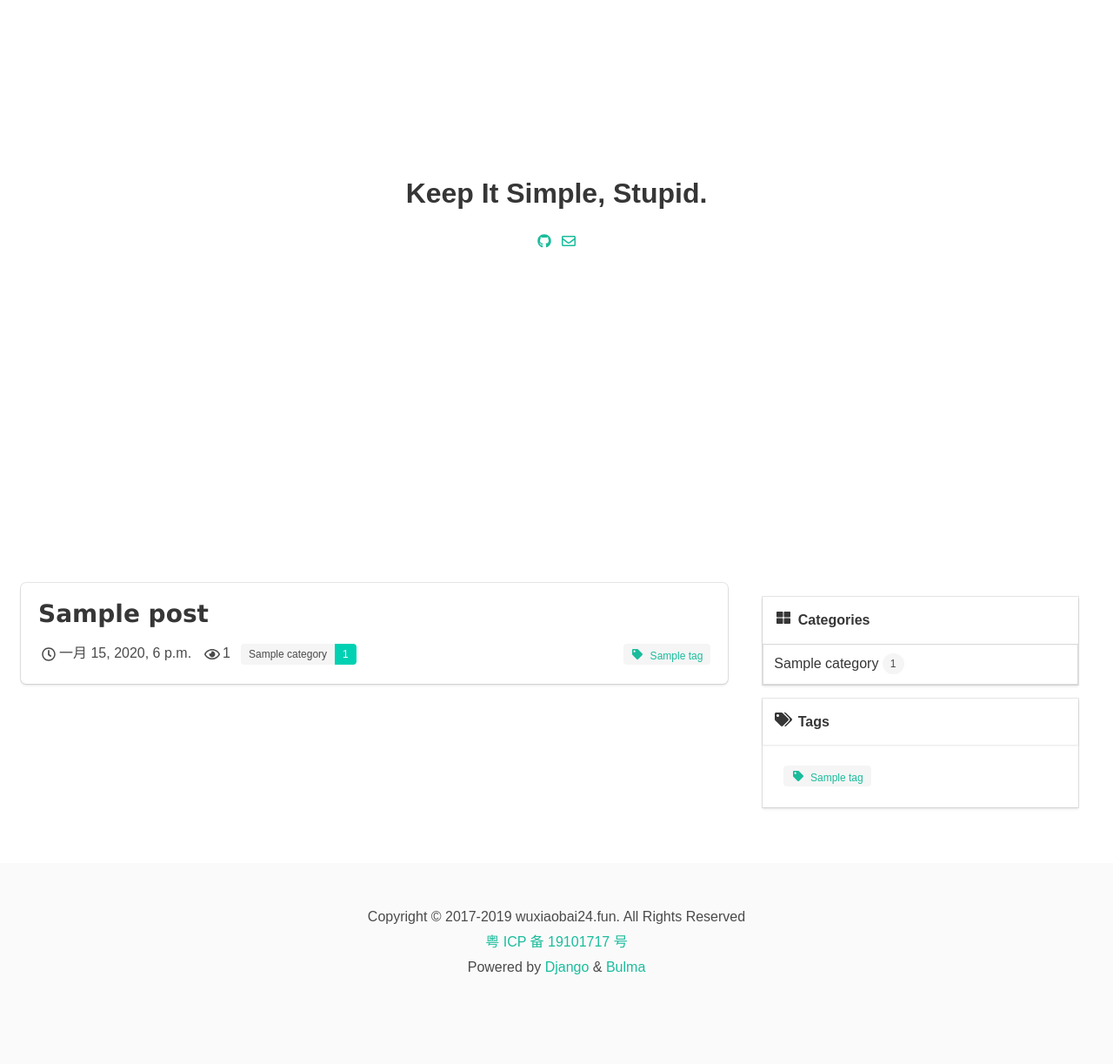
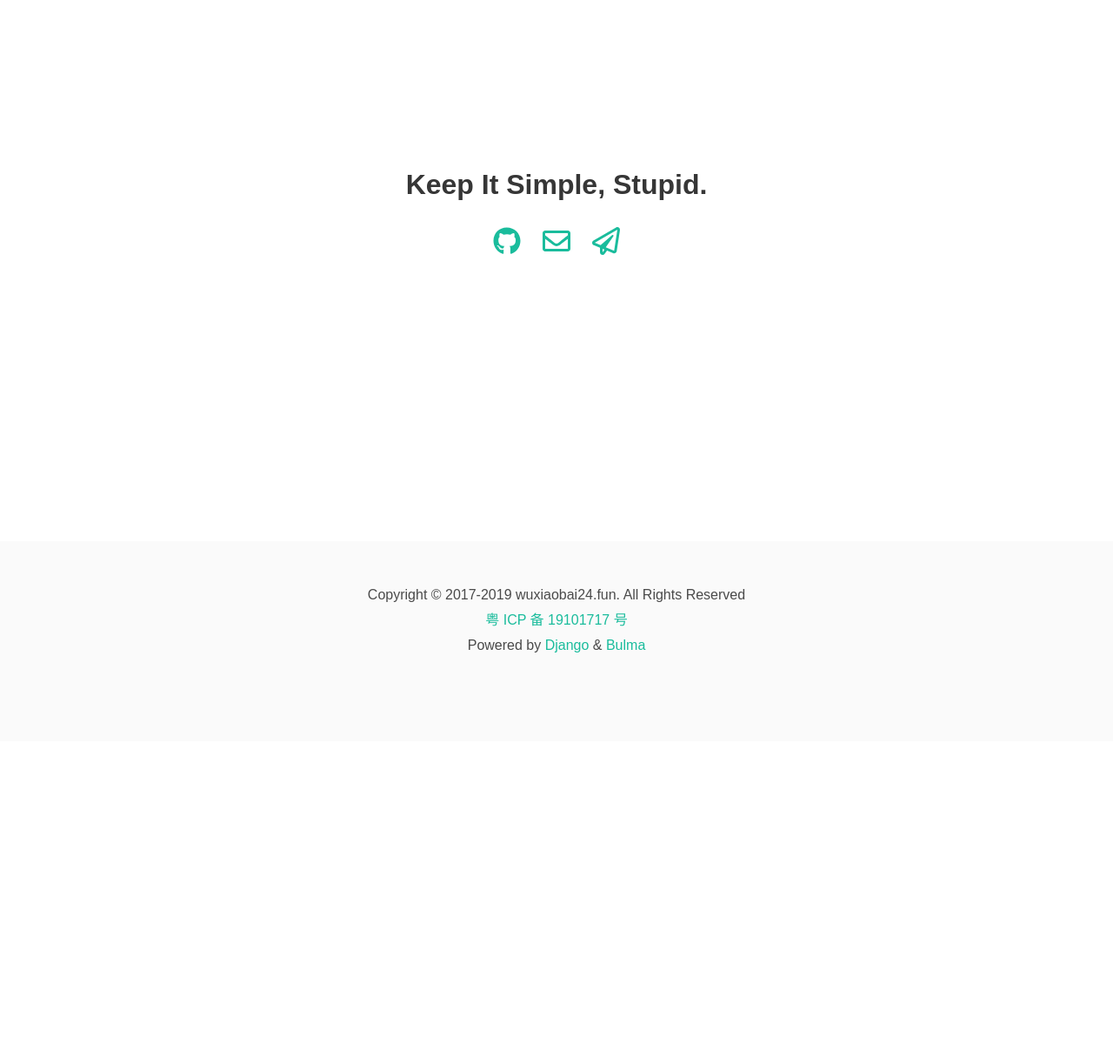
Before and after one commit to wuxiaobai24/django-blog, a Django app: page / in a window 1280 px wide. Shown: the part 178-1401 px from the top of the page at 87% size. After the commit the page ends 928 px from the top, so only its background shows below. Run offline with Django 3.2, Linux system fonts and the light colour scheme; tables that the repository leaves empty hold one stand-in row (values such as "Sample post"); some libraries are stand-ins or nearby versions.

Commit message:
Add Home page which only have a hero section

```diff
--- a/mysite/blog/templates/blog/_hero.html
+++ /dev/null
@@ -1,22 +0,0 @@
-<!-- hero -->
-<section class="hero is-fullheight-with-navbar">
-  <div class="hero-body">
-    <div class="container">
-      <p class="title has-text-centered">
-        Keep It Simple, Stupid.
-      </p>
-      <div class="has-text-centered">
-        <span class="icon">
-          <a href="https://github.com/wuxiaobai24">
-            <i class="fab fa-github"></i>
-          </a>
-        </span>
-        <span class="icon">
-          <a href="wuxiaobai24:wuxiaobai24@foxmail.com">
-            <i class="far fa-envelope"></i>
-          </a>
-        </span>
-      </div>
-    </div>
-  </div>
-</section>
--- a/mysite/blog/templates/blog/_navbar.html
+++ b/mysite/blog/templates/blog/_navbar.html
@@ -5,7 +5,7 @@
   aria-label="main navigation"
 >
   <div class="navbar-brand">
-    <a class="navbar-item" href="{% url 'blog:index' %}">
+    <a class="navbar-item" href="{% url 'blog:home' %}">
       <p style="font-family: 'Pacifico', cursive">Code &amp; Fun</p>
     </a>
 
--- a/mysite/blog/templates/blog/base.html
+++ b/mysite/blog/templates/blog/base.html
@@ -8,10 +8,10 @@
     <!-- navbar -->
 
     {% include "blog/_navbar.html" %}
-    <!-- hero -->
+    <!-- hero
     {% if hero %}
     {% include "blog/_hero.html" %}
-    {% endif %}
+    {% endif %} -->
 
     <!-- main -->
     <section class="section">
--- /dev/null
+++ b/mysite/blog/templates/blog/home.html
@@ -0,0 +1,51 @@
+{% load static %}
+
+<!DOCTYPE html>
+<html class="has-navbar-fixed-top">
+  <!-- header -->
+  {% include "blog/_header.html" %}
+  <body>
+    <!-- navbar -->
+
+    {% include "blog/_navbar.html" %}
+    <!-- hero -->
+    <!-- hero -->
+	<section class="hero is-fullheight-with-navbar">
+		<div class="hero-body">
+		<div class="container">
+			<p class="title has-text-centered">
+			Keep It Simple, Stupid.
+			</p>
+			<div class="title has-text-centered">
+				<span class="icon is-large">
+					<a href="https://github.com/wuxiaobai24">
+					<i class="fab fa-github"></i>
+					</a>
+				</span>
+				<span class="icon is-large">
+					<a href="wuxiaobai24:wuxiaobai24@foxmail.com">
+					<i class="far fa-envelope"></i>
+					</a>
+				</span>
+				<span class="icon is-large">
+					<a href="https://wuxiaobai24.github.io">
+					<i class="far fa-paper-plane"></i>
+					</a>
+				</span>
+			</div>
+		</div>
+		</div>
+	</section>
+
+    <!-- main -->
+
+    <!-- footer -->
+    {% include "blog/_footer.html" %}
+  </body>
+
+  <!-- for navbar -->
+  <script src="{% static 'blog/js/main.js' %}"></script>
+  <script>
+    hljs.initHighlightingOnLoad();
+  </script>
+</html>
--- a/mysite/blog/urls.py
+++ b/mysite/blog/urls.py
@@ -4,7 +4,8 @@ from . import views
 
 app_name = 'blog'
 urlpatterns = [
-    path('', views.index, name='index'),
+    path('', views.home, name='home'),
+    path('index', views.index, name='index'),
     path('posts/<int:id>',views.post, name='post'),
     path('tags/<int:id>',views.tag, name='tag'),
     path('categories/<int:id>',views.category, name='category'),
--- a/mysite/blog/views.py
+++ b/mysite/blog/views.py
@@ -7,14 +7,20 @@ from .models import Category, Tag, Post
 import markdown
 # Create your views here.
 
+page_count = 5
+timeline_count = 15
 def get_tags():
     return Tag.objects.all();
 
 def get_categories():
     return Category.objects.all();
 
+def home(request):
+    context = {}
+    return render(request, 'blog/home.html', context=context)
+
 def index(request):
-    paginator = Paginator(Post.objects.all().order_by('-created_time'), 3)
+    paginator = Paginator(Post.objects.all().order_by('-created_time'), page_count)
 
     page = request.GET.get('page')
     try:
@@ -25,8 +31,6 @@ def index(request):
         post_list = paginator.page(paginator.num_pages)
 
     context = {
-        'hero': True,
-
         'post_list': post_list,
         'tags': get_tags(),
         'categories': get_categories(),
@@ -56,7 +60,7 @@ def post(request, id):
 
 def tag(request, id):
     tag = get_object_or_404(Tag, pk=id)
-    paginator = Paginator(tag.get_posts().order_by('-created_time'), 3)
+    paginator = Paginator(tag.get_posts().order_by('-created_time'), page_count)
 
     page = request.GET.get('page')
     try:
@@ -98,7 +102,7 @@ def category(request, id):
 
 
 def archives(request):
-    paginator = Paginator(Post.objects.all().order_by('-created_time'), 10)
+    paginator = Paginator(Post.objects.all().order_by('-created_time'), timeline_count)
 
     page = request.GET.get('page')
     try:
```
